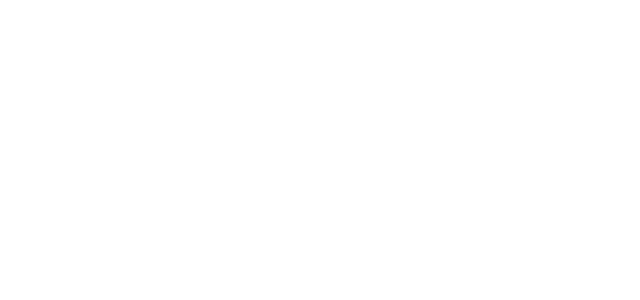
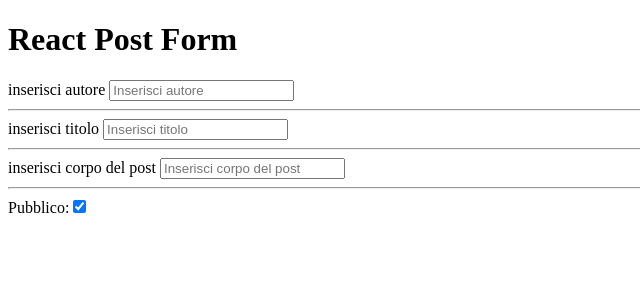
Before and after one commit to CarloCosta92/react-post-form, a React (Vite) app: page / in a window 1280 px wide. Shown: the top 300 px of the page, without its empty margins (0-640 px from the left). Built offline with nearby package versions, Linux system fonts and the light colour scheme.

Commit message:
feat: create html

```diff
--- a/src/App.jsx
+++ b/src/App.jsx
@@ -26,6 +26,59 @@ function App() {
 
   return (
     <>
+      <h1>React Post Form</h1>
+
+      <div>
+        <label htmlFor="author">inserisci autore </label>
+        <input
+          type="text"
+          name="author"
+          value={formData.author}
+          onChange={handleFormData}
+          placeholder="Inserisci autore"
+
+        />
+
+        <hr />
+      </ div>
+
+      <div>
+        <label htmlFor="title">inserisci titolo </label>
+        <input
+          type="text"
+          name="title"
+          value={formData.title}
+          onChange={handleFormData}
+          placeholder="Inserisci titolo"
+
+        />
+
+        <hr />
+      </ div>
+
+      <div>
+        <label htmlFor="body">inserisci corpo del post </label>
+        <input
+          type="text"
+          name="body"
+          value={formData.body}
+          onChange={handleFormData}
+          placeholder="Inserisci corpo del post"
+
+        />
+
+        <hr />
+      </ div>
+
+      <label>
+        Pubblico:
+        <input
+          type="checkbox"
+          name="public"
+          checked={formData.public}
+          onChange={handleFormData}
+        />
+      </label>
 
     </>
   )
```
Also changed, not shown: 1 other file (tests, documents, lock files or other folders).
